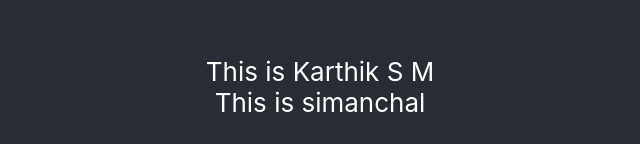
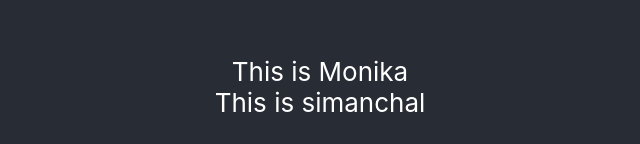
Before and after one commit to Info-campus/React-WebComponent, a React (Create React App) app in the folder my-app/: page / in a window 1280 px wide. Shown: the part 153-297 px from the top of the page, without its empty margins (320-960 px from the left). Built offline with nearby package versions, Linux system fonts and the light colour scheme.

Commit message:
2/27/2020 changed name to Monika

```diff
--- a/my-app/src/App.js
+++ b/my-app/src/App.js
@@ -6,7 +6,7 @@ function App() {
   return (
     <div className="App">
       <header className="App-header">
-        <div>This is Karthik S M</div>
+        <div>This is Monika</div>
         <div>This is simanchal</div>
         <img src={logo} className="App-logo" alt="logo" />
       </header>
```
